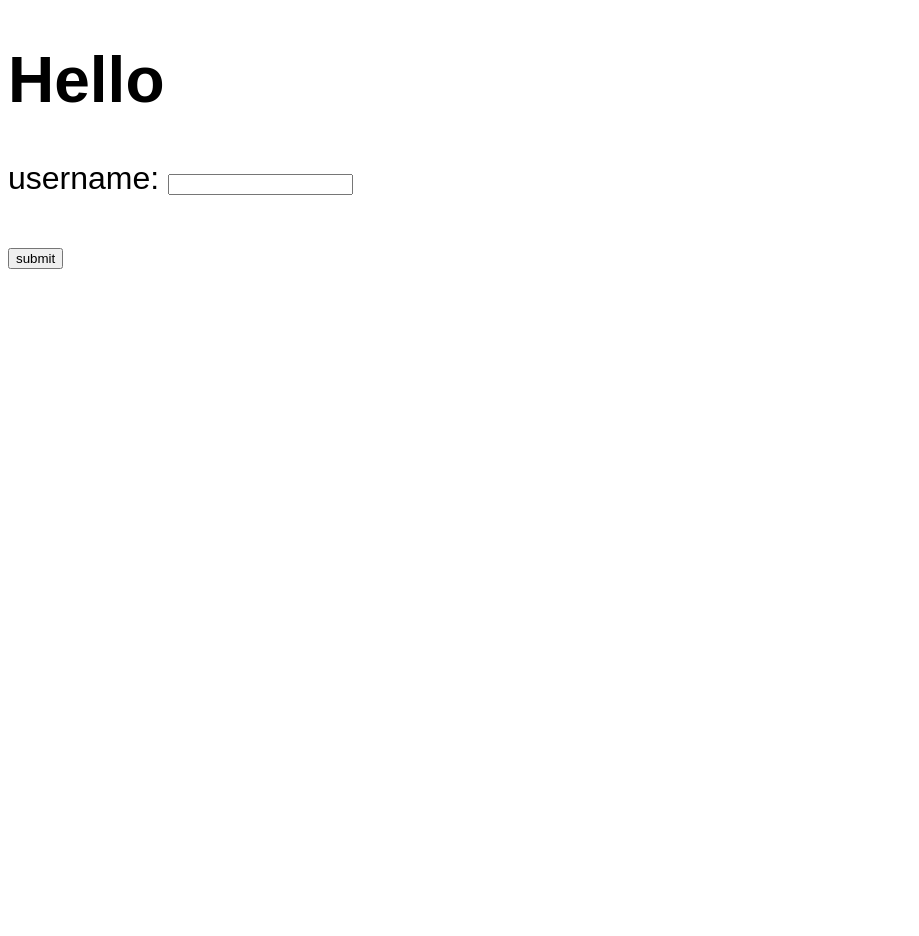
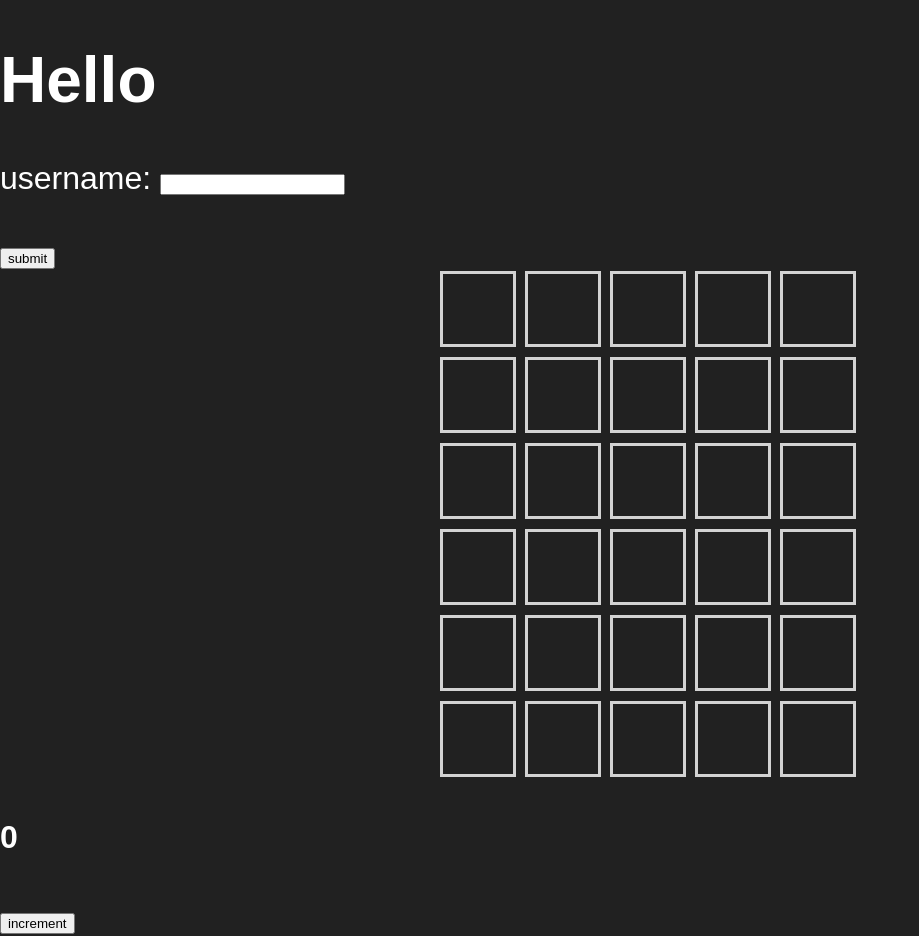
Before and after one commit to NotAquazin/cardle, a plain HTML site: page index.html in a window 1280 px wide. Shown: the whole page, without its empty margins (0-919 px from the left). Before the commit the page ends 800 px from the top, so only its background shows below. Drawn offline with Linux system fonts and the light colour scheme.

Commit message:
added grid

```diff
--- a/index.html
+++ b/index.html
@@ -13,6 +13,15 @@
     <br>
     <br>
     <button id="mySubmit">submit</button>
+
+    <div id="wordleGrid"></div>
+
+
+    <h4 id="numCount">0</h4>
+    <button id="increment">increment</button>
     <script src="index.js"></script>
+
+
+
 </body>
 </html>
--- a/index.js
+++ b/index.js
@@ -1,5 +1,5 @@
-//console.log(`Hello`);
-//console.log("Mother");
+console.log(`Hello`);
+console.log("Mother");
 
 //window.alert(`This is an alert!`);
 //window.alert(`Porsche`);
@@ -14,23 +14,30 @@
    a;dlskfja;klfj
 */
 
-/*
+
 let username;
 
 document.getElementById("mySubmit").onclick = function(){
    username = document.getElementById("myText").value;
    document.getElementById("myH1").textContent = `Hello ${username}`;
 }
-*/
 
-let x = "pizza";
-let y = true;
-let z = true;
+const ROWS = 6;
+const COLUMNS = 5;
 
-x = Number(x);
-y = String(y);
-z = Boolean(z);
 
-console.log(x, typeof x); //Nan (Not a Number) 'number'
-console.log(y, typeof y); //pizza string
-console.log(z, typeof z); //true 'boolean
+document.getElementById("increment").onclick = function (){
+   number = parseInt(document.getElementById("numCount").textContent);
+   number += 1
+   document.getElementById("numCount").textContent = number;
+}
+
+gridContainer = document.getElementById("wordleGrid");
+for (let r = 0; r < ROWS; r++) {
+  for (let c = 0; c < COLUMNS; c++) {
+    const cell = document.createElement('div');
+    cell.classList.add('cell');
+    cell.id = `cell-${r}-${c}`; // Optional ID for referencing later
+    gridContainer.appendChild(cell);
+  }
+}
--- a/style.css
+++ b/style.css
@@ -1,4 +1,34 @@
 body{
     font-family: Arial;
     font-size: 2em;
+    background-color: #212121;
+    color: white;
+    align-items: center;
+    justify-content: center;
+    margin: 0 auto;
 }
+
+#wordleGrid {
+    display: grid;
+    grid-template-columns: repeat(5, 60px);
+    grid-gap: 10px 25px;
+    margin: auto;
+    width: 50%;
+    justify-content: center; /* ✅ Center grid horizontally */
+}
+
+.cell {
+    border-color: lightgray;
+    border: 3px solid lightgrey;
+    width: 70px;
+    height: 70px;
+    display: flex;
+    justify-content: center;
+    align-items: center;
+    text-transform: uppercase;
+    font-family: sans-serif;
+    margin: auto;
+
+
+
+}
```
